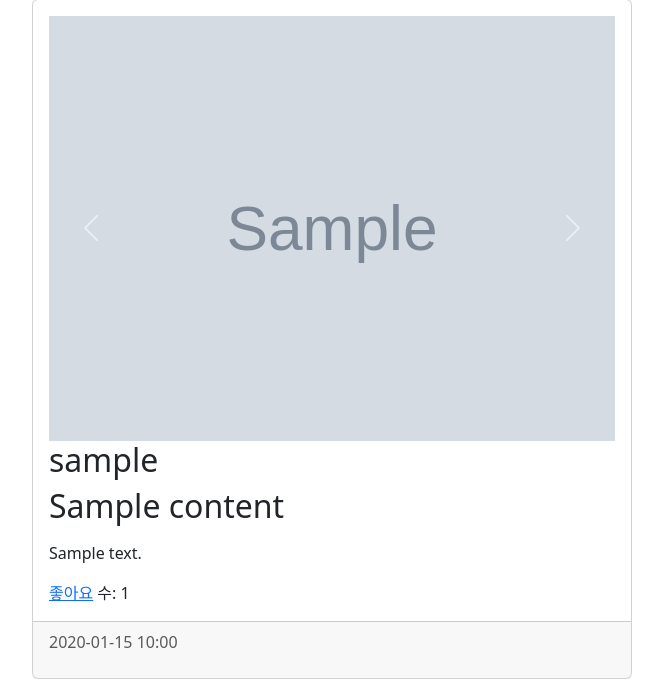
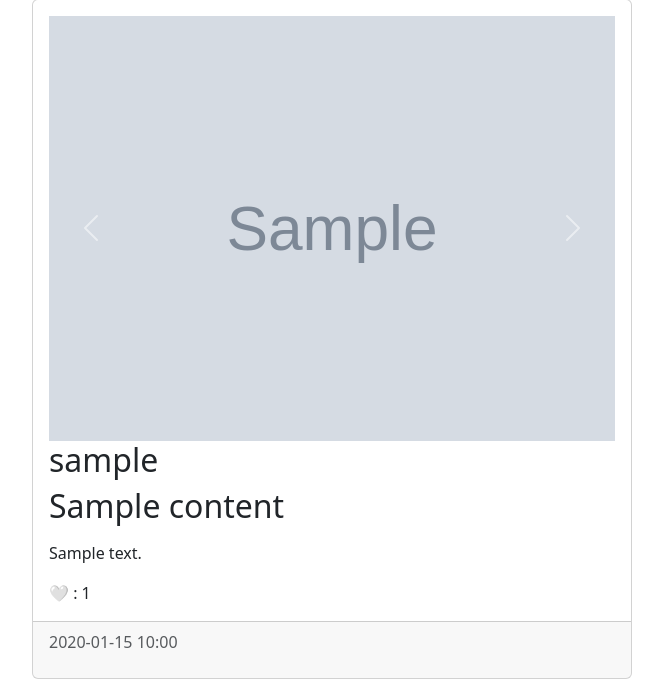
Before and after one commit to yangchanghun/healthy-food, a Django app: page /feed/post/1/ in a window 1280 px wide. Shown: the part 121-800 px from the top of the page, without its empty margins (308-971 px from the left). Run offline with Django 5.2, Linux system fonts and the light colour scheme; tables that the repository leaves empty hold one stand-in row (values such as "Sample post"); grey boxes marked "Sample" are stand-in pictures; some libraries are stand-ins or nearby versions.

Commit message:
좋아요 하트 버튼

```diff
--- a/feed/templates/feed/post_detail.html
+++ b/feed/templates/feed/post_detail.html
@@ -12,6 +12,10 @@
   }
   .carousel-item {
     transition: transform 1s ease, opacity 0.5s ease;
+  }
+  /* 좋아요 링크에 대한 밑줄 제거 */
+  .no-underline {
+    text-decoration: none; /* 밑줄 없애기 */
   }
 
 </style>
@@ -45,15 +49,19 @@
         <p class="mt-3">{{ post.body_text }}</p>
 
         <!-- 좋아요 버튼 등 추가 기능 구현 -->
-        <a href="{% url 'feed:like_content' post.id %}">좋아요</a>
-        수: {{ post.likes.count }}
+        {% if user in post.likes.all %}
+          <a href="{% url 'feed:like_content' post.id %}" class="no-underline">❤️</a> <!-- 좋아요를 눌렀을 때 -->
+        {% else %}
+          <a href="{% url 'feed:like_content' post.id %}" class="no-underline">🤍</a> <!-- 좋아요를 누르지 않았을 때 -->
+        {% endif %}
+        : {{ post.likes.count }}
 
 
 
         {% if post.content_type == 'review' and post.product %}
           <hr>
-          <h5>제툼 리뷰</h5>
-          <p>제툼명: {{ post.product.name }}</p>
+          <h5>제품 리뷰</h5>
+          <p>제품명: {{ post.product.name }}</p>
           <p>판매자: {{ post.seller.username }}</p>
         {% endif %}
       </div>
```
